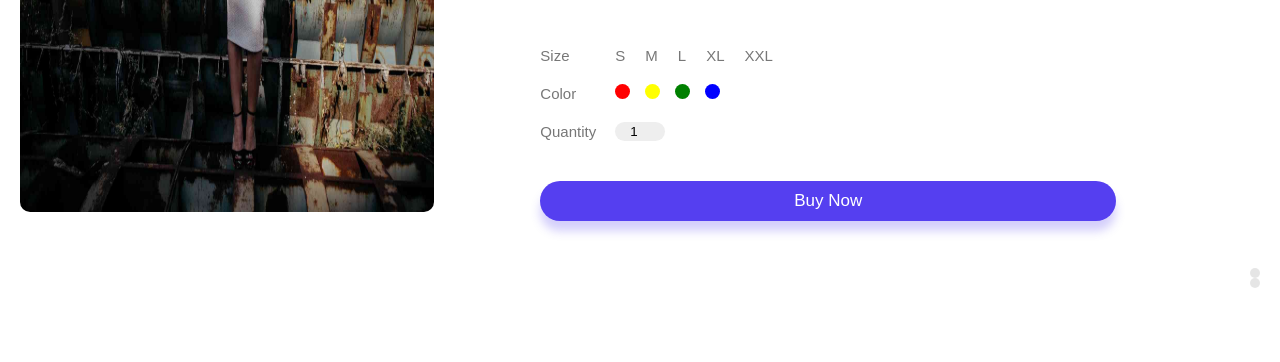
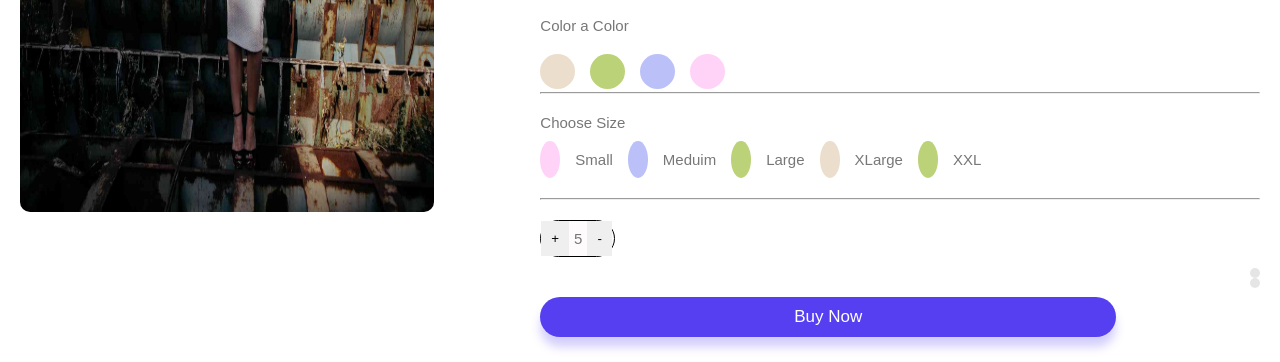
Before and after one commit to EwiJosepha/eCommerceWeb, a website built with Vite: page details.html in a window 1280 px wide. Shown: the part 472-834 px from the top of the page. Built offline with nearby package versions, Linux system fonts and the light colour scheme; no server answers.

Commit message:
addig details file

```diff
--- a/details.css
+++ b/details.css
@@ -255,6 +255,10 @@
   gap: 10px;
  }
 
+ form {
+  padding-top: 20px;
+ }
+
  .review {
   padding-top: 20px;
   padding-bottom: 20px;
@@ -295,9 +299,15 @@
  }
 
  .size-select {
+  padding-bottom: 30px;
   display: flex;
   align-items: center;
-  margin-top: 50px;
+  margin-top: 20px;
+ }
+
+ #choose-sice {
+  padding-top: 20px;
+
  }
 
  .size-select p {
@@ -331,24 +341,36 @@
 
  .color-select span {
   display: inline-block;
-  width: 15px;
-  height: 15px;
+  width: 35px;
+  height: 35px;
   border-radius: 50px;
   margin-right: 15px;
   cursor: pointer;
  }
 
  .color-1 {
-  background-color: red;
+  border-radius: 50%;
+  background-color:
+  #ECDECC;
  }
  .color-2 {
-  background-color: yellow;
+  border-radius: 50%;
+  background-color: #BBD278;
  }
  .color-3 {
-  background-color: green;
+  border-radius: 50%;
+  background-color:
+  #BBC1F8;
  }
  .color-4 {
-  background-color:  blue;
+  border-radius: 50%;
+  background-color:  #FFD3F8;
+ }
+
+ #round {
+  padding: 10px;
+  width: 15px;
+  /* height: 3px; */
  }
 
  .color-select input {
@@ -366,8 +388,23 @@
   margin-top: 20px;
  }
 
- .quantity-select p{
+ .quantity-select{
+  border: 1px solid #000;
+  border-radius: 19px;
   width: 75px;
+  background-color: #fdfbfb;
+  /* height: 75px; */
+ }
+
+ #add,
+ #subtract
+ {
+  border: none;
+  padding: 10px;
+ }
+
+ #display {
+  padding: 5px;
  }
 
  .quantity-select input {
@@ -379,7 +416,7 @@
   border-radius: 12px;
 }
 
-button {
+#buttonn {
   background: #553ff0;
   color: #fff;
   font-size: 17px;
--- a/details.html
+++ b/details.html
@@ -83,31 +83,9 @@
 
 
             <form>
-              <div class="size-select">
-                <p>Size</p>
-                <label for="small">
-                  <input type="radio" name="size" id="small">
-                  <span>S</span>
-                </label>
-                <label for="meduim">
-                  <input type="radio" name="size" id="meduim">
-                  <span>M</span>
-                </label>
-                <label for="large">
-                  <input type="radio" name="size" id="large">
-                  <span>L</span>
-                </label>
-                <label for="x-large">
-                  <input type="radio" name="size" id="x-large">
-                  <span>XL</span>
-                </label>
-                <label for="xx-Large">
-                  <input type="radio" name="size" id="xx-large">
-                  <span>XXL</span>
-                </label>
-              </div>
+              <p id=choosecolor>Color a Color</p>
               <div class="color-select">
-                <p>Color</p>
+
                 <label for="red">
                   <input type="radio" name="red" id="red">
                   <span class="color-1"></span>
@@ -125,12 +103,50 @@
                   <span class="color-4"></span>
                 </label>
               </div>
+              <hr>
+              <p id="choose-sice">Choose Size</p>
+              <div class="size-select">
+
+                <label for="small">
+                  <span id="round" class="color-4"></span>
+                  <input type="radio" name="size" id="small">
+                  <span>Small</span>
+                </label>
+                <label for="meduim">
+                  <span class="color-3" id="round"></span>
+
+                  <input type="radio" name="size" id="meduim">
+                  <span>Meduim</span>
+                </label>
+                <label for="large">
+                  <span class="color-2" id="round"></span>
+
+                  <input type="radio" name="size" id="large">
+                  <span>Large</span>
+                </label>
+                <label for="x-large">
+                  <span id="round" class="color-1"></span>
+
+                  <input type="radio" name="size" id="x-large">
+                  <span>XLarge</span>
+                </label>
+                <label for="xx-Large">
+                  <span class="color-2" id="round"></span>
+
+                  <input type="radio" name="size" id="xx-large">
+                  <span>XXL</span>
+                </label>
+              </div>
+              <hr>
+
 
               <div class="quantity-select">
-                <p>Quantity</p>
-                <input type="number" value="1">
+                <button id="add">+</button>
+                <p id="display">5</p>
+                <button id="subtract">-</button>
+                <!-- <input type="number" value="1"> -->
               </div>
-              <button>Buy Now</button>
+              <button id="buttonn">Buy Now</button>
             </form>
           </div>
         </div>
```
